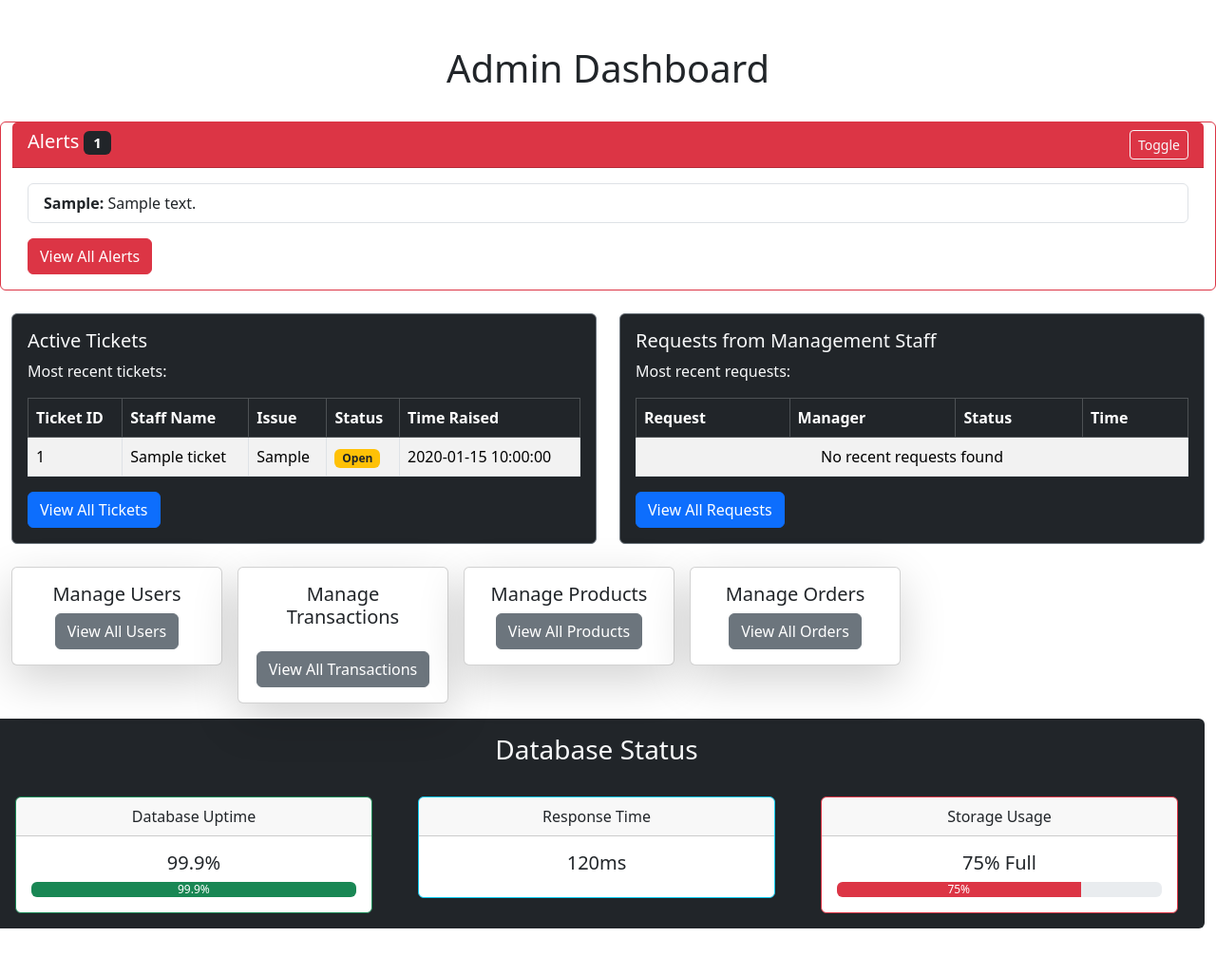
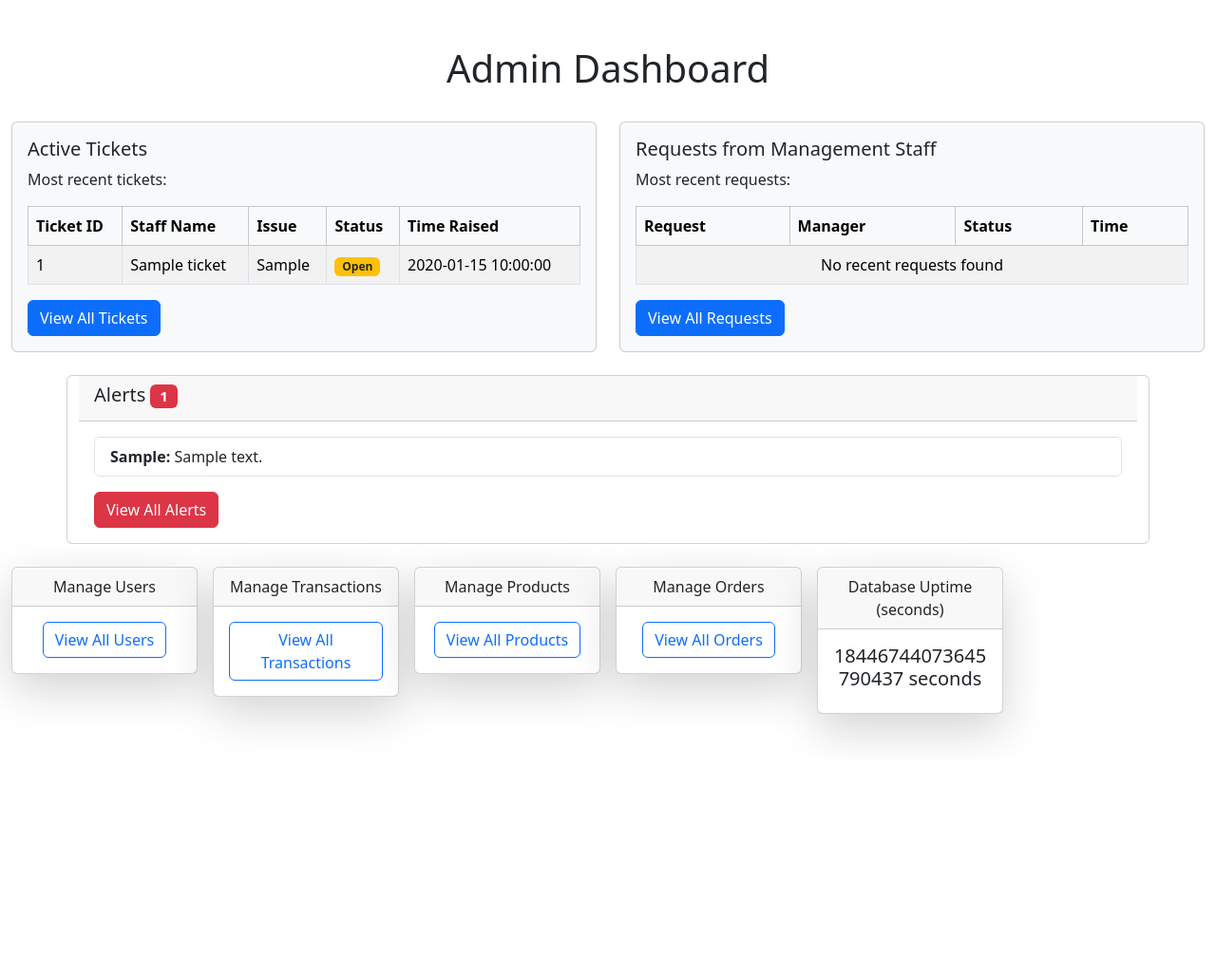
Before and after one commit to tomlukewarden/Database-Assessment2, a PHP site: page /dash.php in a window 1280 px wide. Shown: the part 72-1098 px from the top of the page at 95% size. After the commit the page ends 853 px from the top, so only its background shows below. Run offline with PHP 8.4, Linux system fonts and the light colour scheme; tables that the repository leaves empty or names only in its code hold one stand-in row (values such as "Sample post").

Commit message:
editing stylings and structure

```diff
--- a/pages/db-admin/dash.php
+++ b/pages/db-admin/dash.php
@@ -70,41 +70,12 @@ $result = $conn->query($query);
 $alert_count = $result->num_rows;
 ?>
 
-<div class="row my-4">
-        <div class="card border-danger">
-            <div class="card-header bg-danger text-white d-flex justify-content-between">
-                <h5 class="mb-0">Alerts <span class="badge bg-dark"><?php echo $alert_count; ?></span></h5>
-                <button class="btn btn-outline-light btn-sm" data-bs-toggle="collapse" data-bs-target="#alertsPanel">Toggle</button>
-            </div>
-            <div id="alertsPanel" class="collapse show">
-                <div class="card-body">
-                    <ul id="alertsList" class="list-group">
-                        <?php
-                        // Check if there are any results and loop through the fetched alerts
-                        if ($result->num_rows > 0) {
-                            while ($alert = $result->fetch_assoc()) {
-                                echo "<li class='list-group-item'>";
-                                echo "<strong>" . htmlspecialchars($alert['alert_type']) . ":</strong> ";
-                                echo htmlspecialchars($alert['alert_message']);
-                                echo "</li>";
-                            }
-                        } else {
-                            echo "<li class='list-group-item'>No alerts</li>";
-                        }
-                        ?>
-                    </ul>
-                    <a href="#" class="btn btn-danger mt-3">View All Alerts</a>
-                </div>
-            </div>
-    </div>
-</div>
-
 
         <!-- Tickets and Requests Section -->
         <div class="row my-4">
             <!-- Active Tickets -->
             <div class="col-lg-6">
-                <div class="card shadow-md bg-dark text-light border-secondary">
+                <div class="card shadow-md bg-light ">
                     <div class="card-body">
                         <?php
 
@@ -119,7 +90,7 @@ $alert_count = $result->num_rows;
                         <h5 class="card-title">Active Tickets</h5>
                         <p class="card-text">Most recent tickets:</p>
                         <table class="table table-striped table-bordered align-middle">
-                            <thead class="table-dark">
+                            <thead class="table-light">
                                 <tr>
                                     <th scope="col">Ticket ID</th>
                                     <th scope="col">Staff Name</th>
@@ -154,7 +125,7 @@ $alert_count = $result->num_rows;
 
             <!-- Requests from Management Staff -->
             <div class="col-sm-6">
-                <div class="card shadow-md bg-dark text-light border-secondary">
+                <div class="card shadow-md bg-light">
                     <div class="card-body">
                         <?php
 
@@ -171,7 +142,7 @@ $alert_count = $result->num_rows;
                         <h5 class="card-title">Requests from Management Staff</h5>
                         <p class="card-text">Most recent requests:</p>
                         <table class="table table-striped table-bordered align-middle">
-                            <thead class="table-dark">
+                            <thead class="table-light">
                                 <tr>
                                     <th scope="col">Request</th>
                                     <th scope="col">Manager</th>
@@ -216,85 +187,104 @@ $alert_count = $result->num_rows;
             </div>
 
         </div>
+<div class="container">
+        <div class="row my-4">
+        <div class="card col">
+            <?php
 
-        <div class="row my-4 text-center">
-                <!-- Manage Section -->
-                <div class="col-lg-9">
-                    <div class="row g-3">
-                        <div class="col-md-3">
-                            <div class="card manage shadow-lg">
-                                <div class="card-body">
-                                    <h5 class="card-title">Manage Users</h5>
-                                    <a href="../db-admin/pages/users.php" class="btn btn-secondary">View All Users</a>
-                                </div>
-                            </div>
-                        </div>
-                        <div class="col-md-3">
-                            <div class="card manage shadow-lg">
-                                <div class="card-body">
-                                    <h5 class="card-title">Manage Transactions</h5>
-                                    <a href="../db-admin/pages/transactions.php" class="btn btn-secondary mt-3">View All
-                                        Transactions</a>
-                                </div>
-                            </div>
-                        </div>
-                        <div class="col-md-3">
-                            <div class="card manage shadow-lg">
-                                <div class="card-body">
-                                    <h5 class="card-title">Manage Products</h5>
-                                    <a href="#" class="btn btn-secondary">View All
-                                        Products</a>
-                                </div>
-                            </div>
-                        </div>
-                        <div class="col-md-3">
-                            <div class="card manage shadow-lg">
-                                <div class="card-body">
-                                    <h5 class="card-title">Manage Orders</h5>
-                                    <a href="#" class="btn btn-secondary">View All Orders</a>
-                                </div>
-                            </div>
-                        </div>
+        $query = 'SELECT alert_id, alert_type, alert_message FROM Alerts WHERE status IN ("Open", "Acknowledged")';
+        $result = $conn->query($query);
+        ?>
+            <div class="card-header d-flex justify-content-between">
+                <h5 class="mb-0">Alerts <span class="badge bg-danger"><?php echo $alert_count; ?></span></h5>
+                <button class="btn btn-outline-light btn-sm" data-bs-toggle="collapse" data-bs-target="#alertsPanel">Toggle</button>
+            </div>
+            <div id="alertsPanel" class="collapse show">
+                <div class="card-body">
+                    <ul id="alertsList" class="list-group">
+                        <?php
+                        // Check if there are any results and loop through the fetched alerts
+                        if ($result->num_rows > 0) {
+                            while ($alert = $result->fetch_assoc()) {
+                                echo "<li class='list-group-item'>";
+                                echo "<strong>" . htmlspecialchars($alert['alert_type']) . ":</strong> ";
+                                echo htmlspecialchars($alert['alert_message']);
+                                echo "</li>";
+                            }
+                        } else {
+                            echo "<li class='list-group-item'>No alerts</li>";
+                        }
+                        ?>
+                    </ul>
+                    <a href="./pages/alerts.php" class="btn btn-danger mt-3">View All Alerts</a>
+                </div>
+            </div>
+    </div>
+</div>
+</div>
+        <?php
+
+$uptimeQuery = "SHOW GLOBAL STATUS LIKE 'Uptime'";
+$uptimeResult = mysqli_query($conn, $uptimeQuery);
+
+if ($uptimeResult) {
+    $row = mysqli_fetch_assoc($uptimeResult);
+    $uptime = $row['Value']; // Uptime in seconds
+} else {
+    echo "Error executing query: " . mysqli_error($conn);
+}
+mysqli_close($conn);
+?>
+
+<div class=" ml-5 row my-4 text-center">
+    <!-- Manage Section -->
+    <div class="col-lg-12">
+        <div class="row g-3">
+            <div class="col-md-2">
+                <div class="card manage shadow-lg">
+                    <div class="card-header">Manage Users</div>
+                    <div class="card-body">
+                        <a href="../db-admin/pages/users.php" class="btn btn-outline-primary">View All Users</a>
                     </div>
                 </div>
-                <!-- Database Status -->
-                <div class="row gap-4 mt-3 db-status shadow-md bg-dark p-3 rounded">
-                    <h3 class="text-light">Database Status</h3>
-                    <div class="col">
-                        <div class="card border-success">
-                            <div class="card-header">Database Uptime</div>
-                            <div class="card-body">
-                                <h5 class="card-title">99.9%</h5>
-                                <div class="progress">
-                                    <div class="progress-bar bg-success" role="progressbar" style="width: 99.9%;">99.9%
-                                    </div>
-                                </div>
-                            </div>
-                        </div>
+            </div>
+            <div class="col-md-2">
+                <div class="card manage shadow-lg">
+                    <div class="card-header">Manage Transactions</div>
+                    <div class="card-body">
+                        <a href="../db-admin/pages/transactions.php" class="btn btn-outline-primary">View All Transactions</a>
                     </div>
-                    <div class="col">
-                        <div class="card border-info">
-                            <div class="card-header">Response Time</div>
-                            <div class="card-body">
-                                <h5 class="card-title">120ms</h5>
-                            </div>
-                        </div>
+                </div>
+            </div>
+            <div class="col-md-2">
+                <div class="card manage shadow-lg">
+                    <div class="card-header">Manage Products</div>
+                    <div class="card-body">
+                        <a href="#" class="btn btn-outline-primary">View All Products</a>
                     </div>
-                    <div class="col">
-                        <div class="card border-danger">
-                            <div class="card-header">Storage Usage</div>
-                            <div class="card-body">
-                                <h5 class="card-title">75% Full</h5>
-                                <div class="progress">
-                                    <div class="progress-bar bg-danger" role="progressbar" style="width: 75%;">75%</div>
-                                </div>
-                            </div>
-                        </div>
+                </div>
+            </div>
+            <div class="col-md-2">
+                <div class="card manage shadow-lg">
+                    <div class="card-header">Manage Orders</div>
+                    <div class="card-body">
+                        <a href="#" class="btn btn-outline-primary">View All Orders</a>
+                    </div>
+                </div>
+            </div>
+            <div class="col-md-2">
+                <div class="card manage shadow-lg">
+                    <div class="card-header">Database Uptime (seconds)</div>
+                    <div class="card-body">
+                        <h5 class="card-title "><?php echo $uptime; ?> seconds</h5>
                     </div>
                 </div>
             </div>
         </div>
-    </main>
+    </div>
+
+
+</main>
 
     <script src="https://cdn.jsdelivr.net/npm/bootstrap@5.3.3/dist/js/bootstrap.bundle.min.js"
         integrity="sha384-YvpcrYf0tY3lHB60NNkmXc5s9fDVZLESaAA55NDzOxhy9GkcIdslK1eN7N6jIeHz"
--- a/pages/db-admin/pages/alerts.php
+++ b/pages/db-admin/pages/alerts.php
@@ -64,8 +64,8 @@ $result = $conn->query($query);
 
     <!-- Alerts Table -->
     <div class="table-responsive mt-4">
-        <table class="table table-striped table-bordered">
-            <thead class="table-dark">
+        <table class="table">
+            <thead class="table-light">
                 <tr>
                     <th scope="col">Alert ID</th>
                     <th scope="col">Alert Type</th>
--- a/pages/db-admin/pages/tickets.php
+++ b/pages/db-admin/pages/tickets.php
@@ -72,13 +72,13 @@ include '../db.php';
             ?>
 
             <div class="card col">
-                <div class="card-header bg-dark text-white d-flex justify-content-between align-items-center">
+                <div class="card-header d-flex justify-content-between align-items-center">
                     <span>Ticket Management</span>
                 </div>
                 <div class="card-body">
                     <div class="table-responsive">
                         <table class="table table-hover table-bordered align-middle">
-                            <thead class="table-dark">
+                            <thead class="table-light">
                                 <tr>
                                     <th scope="col">Ticket ID</th>
                                     <th scope="col">Issue</th>
```
